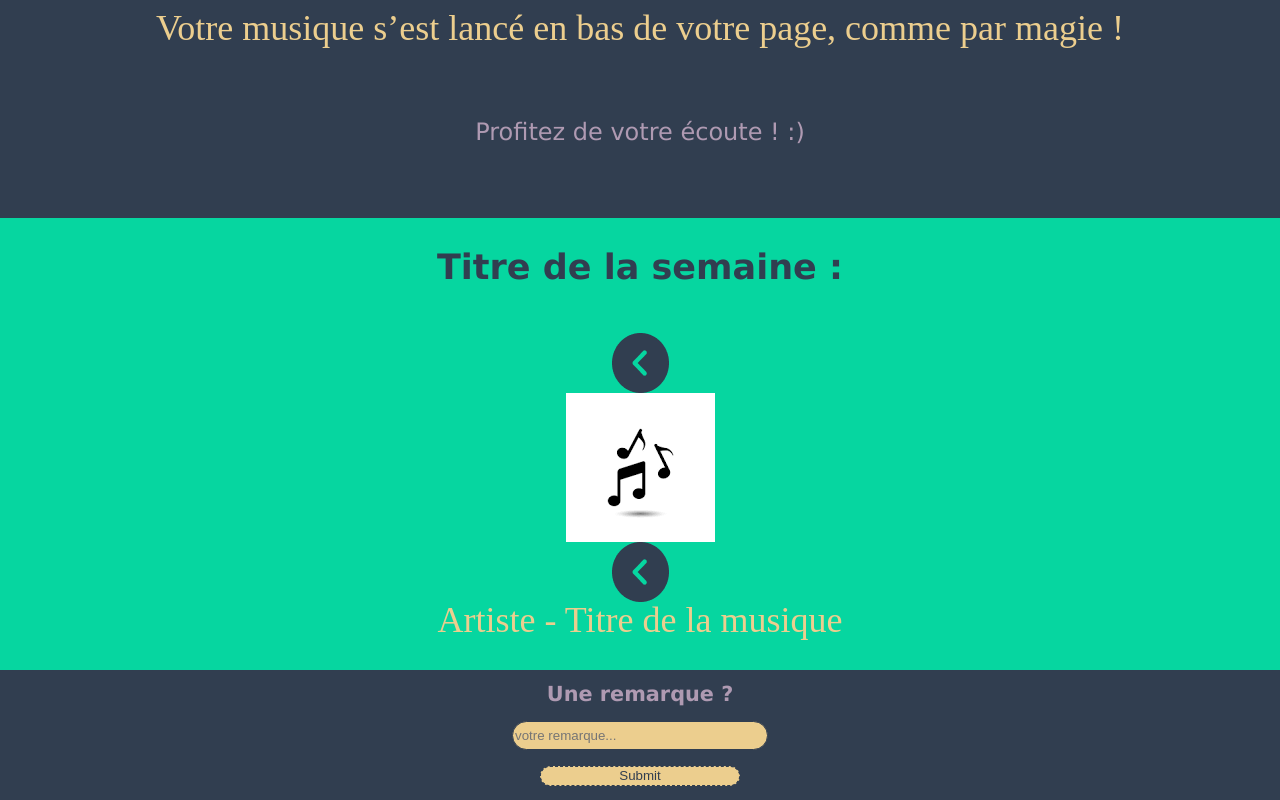
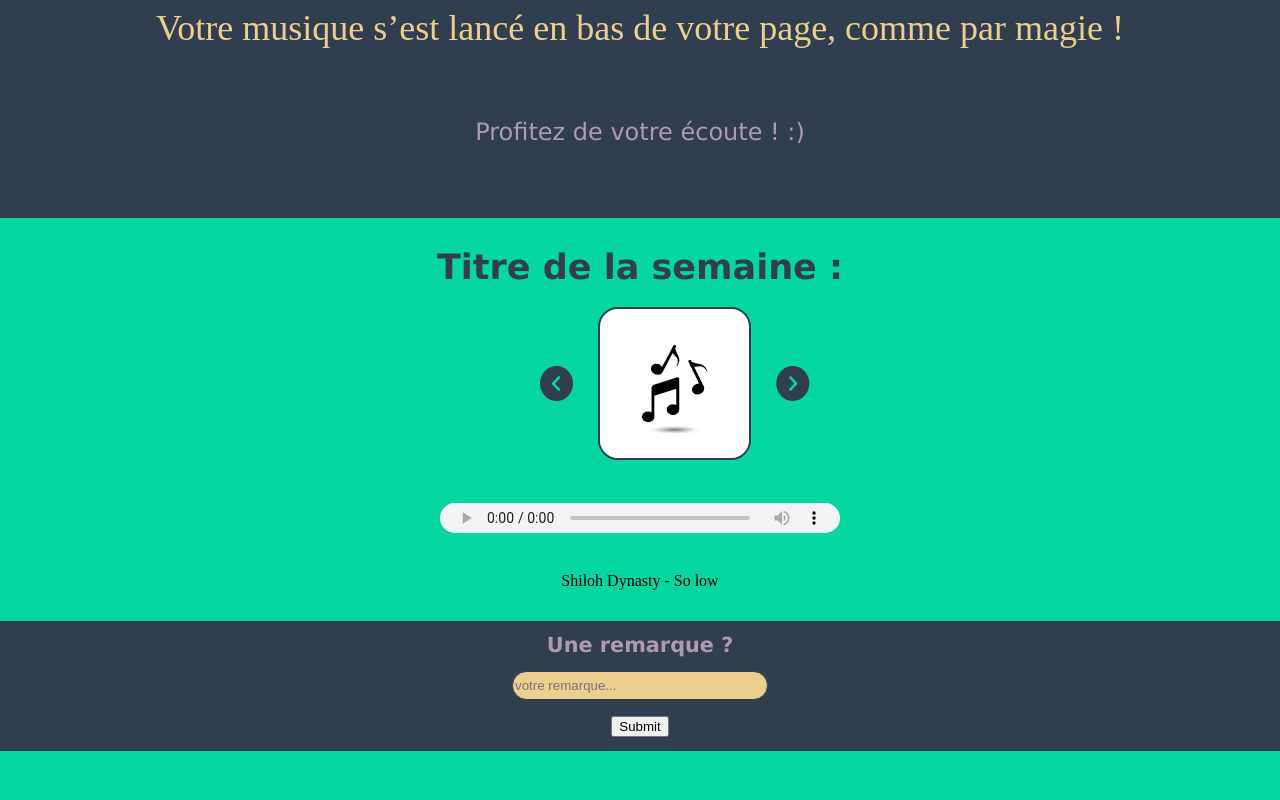
Before and after one commit to Antoine34400/lecteur-audio, a plain HTML site: page index.html in a window 1280 px wide. Shown: the part 976-1776 px from the top of the page. After the commit the page ends 1727 px from the top, so only its background shows below. Drawn offline with Linux system fonts and the light colour scheme; a web font is replaced by a local one.

Commit message:
changement css et html commencement js

```diff
--- a/index.html
+++ b/index.html
@@ -30,8 +30,19 @@
             <h4>Profitez de votre écoute ! :)</h4>
         </div><br><br>
         <h1>Titre de la semaine :</h1><br><br><br>
-        <img src="image/fleche gauche.png" alt="bouton pour la musique précédente"> <img src="image/exemple.png" alt="exemple de musique"> <img src="image/fleche gauche.png" alt="fleche pour jouer musique suivante">
-        <p>Artiste - Titre de la musique</p>
+        <div class="box">
+        <img src="image/fleche gauche.png" id="fleche_prec" alt="bouton pour la musique précédente"> <img src="image/exemple.png" alt="exemple de musique" id="cover"> <img src="image/fleche gauche.png" id="fleche_suiv" alt="fleche pour jouer musique suivante">
+        </div>
+        <figure>
+            <audio
+                controls
+                src="musique/shiloh.mp3">
+                    <a href="musique/shiloh.mp3">
+                        Download audio
+                    </a>
+            </audio>
+            <figcaption>Shiloh Dynasty - So low</figcaption>
+        </figure>
     </main><br><br>
     <footer>
         <nav id="footer">
--- a/main.js
+++ b/main.js
@@ -1,17 +1,16 @@
-let value = document.querySelector('#remarque_user');
+const inputRemark = document.querySelector('input[type = "text"]');
+let remarque = "";
 let btn_ = document.getElementById('btn_');
 
-btn_.addEventListener('input', (e) => {
-    value = e.target.value;
-    document.querySelector('#admin').innerHTML('Remarque : '+`$value`)
-})
+inputRemark.addEventListener('input', (e) => {
+    remarque = e.target.value;
+
+});
 
 const header = document.querySelector('#header');
 
+window.addEventListener('scroll', (e) => {
 
-
-window.addEventListener('scroll', (e) => {
-    console.log(e);
     if (window.scrollY > 90) {
         header.style.top = 0;
     }
--- a/style.css
+++ b/style.css
@@ -260,6 +260,49 @@ a {
     transition: 2s ease;
   }
 
+  audio{
+    display: block;
+    padding: 10px;
+    border-radius: 20px;
+    width: 400px;
+    height: 30px;
+    transition: 0.5s ease;
+    margin-top: 60px;
+    margin-bottom: 30px;
+  }
+
+  .box{
+    width: 200px;
+    height: 100px;
+    display: flex;
+    justify-content: space-around;
+    align-items: center;
+  }
+
+  #fleche_prec{
+    margin-right: 25px;
+    width: 35px;
+    height: 35px;
+  }
+
+  #fleche_suiv{
+    margin-left: 25px;
+    width: 35px;
+    height: 35px;
+    transform: rotate(180deg);
+  }
+
+  #cover{
+    border: 2px solid var(--primary-color);
+    border-radius: 20px;
+    transition: 0.5s ease;
+  }
+
+  /* #btn_:hover{
+    opacity: 0.75;
+    cursor: grab;
+  }
+
   #btn_{
     background-color: var(--secondary-color);
     color: var(--primary-color);
@@ -267,7 +310,7 @@ a {
     border-radius: 15px;
     width: 200px;
     height: 20px;
-  }
+  } */
 
   #footer{
     height: 130px;
```
Also changed, not shown: only_admin/remarque.html (+4 -2 lines), 1 other file.
